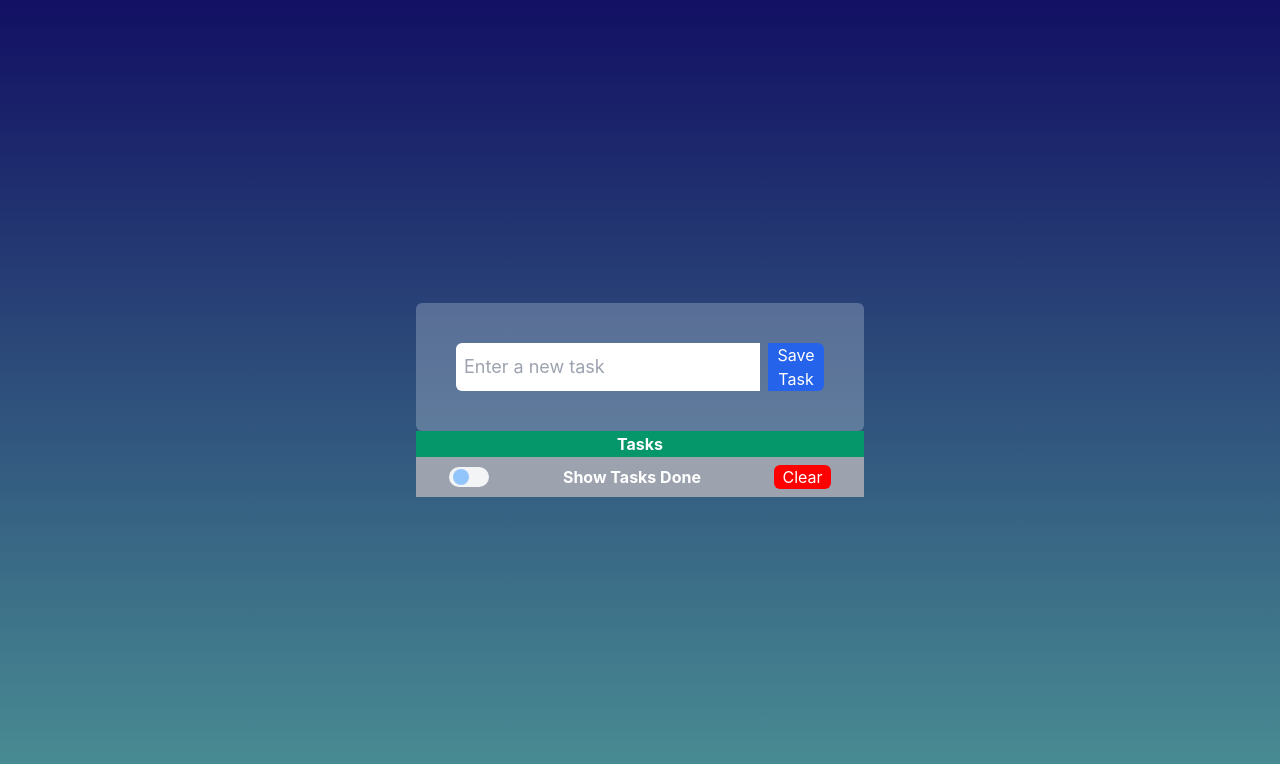
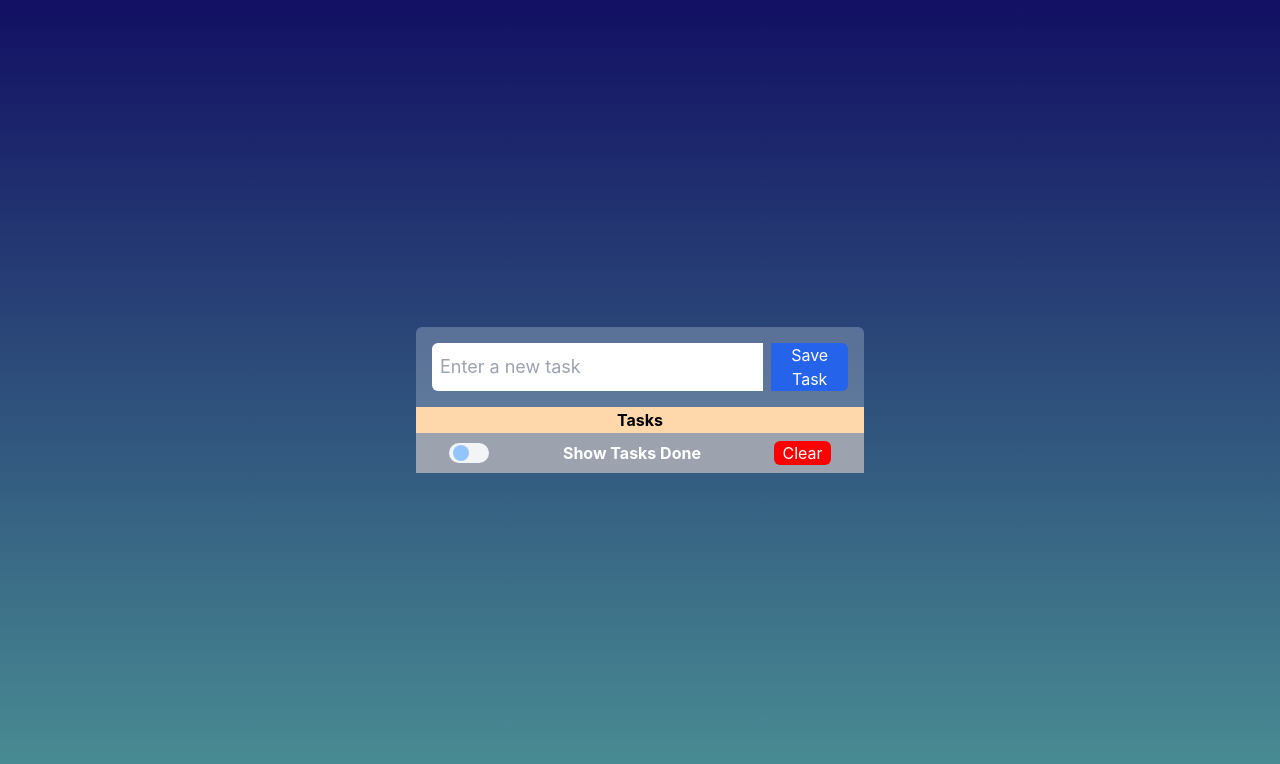
Before and after one commit to diegofernandoalayon/react-taskapp, a React (Vite) app: page / in a window 1280 px wide. Shown: the top 764 px of the page. Built offline with nearby package versions, Linux system fonts and the light colour scheme.

Commit message:
modificando estilos

```diff
--- a/package.json
+++ b/package.json
@@ -3,7 +3,7 @@
   "private": true,
   "version": "0.0.0",
   "scripts": {
-    "dev": "vite",
+    "dev": "vite --host",
     "build": "vite build",
     "preview": "vite preview",
     "cypress:open": "cypress open"
--- a/src/App.jsx
+++ b/src/App.jsx
@@ -41,20 +41,23 @@ function App () {
 
   return (
     <section className='bg-gradient-to-b from-midnight to-background  flex flex-col items-center place-content-center h-screen' >
-      <article className='max-w-md overflow-y-scroll scrollbar scrollbar-thumb-violet-500 '>
+      <article className='w-full  sm:max-w-md overflow-y-scroll scrollbar scrollbar-thumb-violet-500 '>
         <TaskForm
           createNewTask={createNewTask}
         />
         <TaskTable
+          title = 'Tasks'
           taskItems={taskItems}
           toggleTask={toggleTask}
         />
         <VisibilityControl
           setShowCompleted={setShowCompleted}
+          showCompleted={showCompleted}
           cleanTask={cleanTask}
         />
         {
           showCompleted && <TaskTable
+            title='Tasks completed'
             taskItems={taskItems}
             toggleTask={toggleTask}
             showCompleted
--- a/src/components/TaskForm/index.jsx
+++ b/src/components/TaskForm/index.jsx
@@ -13,11 +13,24 @@ export default function TaskForm ({ createNewTask }) {
     setNewTaskName('')
   }
   return (
-    <div className="flex bg-slate-300 bg-opacity-30 max-w-md rounded-md">
-      <form onSubmit={handleSubmit} className=" flex flex-row gap-2 p-10" >
-      <input className='rounded-l-md p-2 text-lg' type='text' placeholder='Enter a new task' onChange={handleChange} value={newTaskName} />
-      <button className='bg-blue-600 px-2 hover:bg-blue-400 text-white rounded-r-md '>Save Task</button>
-    </form>
+    <div className=" bg-slate-300 bg-opacity-30 rounded-t-md">
+      <form
+        onSubmit={handleSubmit}
+        className=" w-auto flex flex-row p-4 justify-center gap-2"
+      >
+
+        <input
+          className='rounded-l-md p-2 text-lg w-full  text-midnight   '
+          type='text' placeholder='Enter a new task'
+          onChange={handleChange}
+          value={newTaskName}
+        />
+        <button
+          className='bg-blue-600 px-2 hover:bg-blue-400 text-white rounded-r-md'
+        >
+        Save Task
+        </button>
+      </form>
     </div>
   )
 }
--- a/src/components/TaskTable/index.jsx
+++ b/src/components/TaskTable/index.jsx
@@ -1,6 +1,6 @@
 import TaskRow from '../TaskRow'
 
-export default function TaskTable ({ taskItems, toggleTask, showCompleted = false }) {
+export default function TaskTable ({ title, taskItems, toggleTask, showCompleted = false }) {
   const taskTableRows = (doneValue) => {
     return (
       taskItems
@@ -18,9 +18,9 @@ export default function TaskTable ({ taskItems, toggleTask, showCompleted = fals
   return (
     <>
       <table className='w-full'>
-        <thead className='bg-emerald-600 text-white'>
+        <thead className='bg-orange-200 text-black'>
           <tr>
-            <th>Tasks</th>
+            <th>{title}</th>
           </tr>
         </thead>
         <tbody>
```
